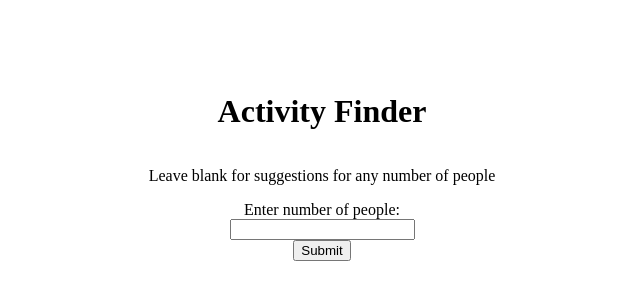
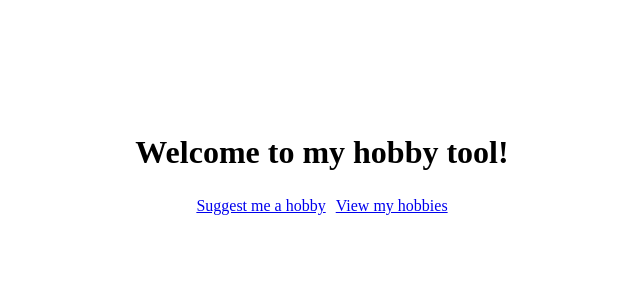
Before and after one commit to viclok/hobby-app, a SvelteKit app in the folder hobby-app/: page / in a window 1280 px wide. Shown: the part 242-542 px from the top of the page, without its empty margins (318-958 px from the left). Built offline with nearby package versions, Linux system fonts and the light colour scheme.

Commit message:
implemented adding hobbies to database

```diff
--- a/hobby-app/package.json
+++ b/hobby-app/package.json
@@ -32,5 +32,8 @@
 		"vite": "^4.4.2",
 		"vitest": "^0.32.2"
 	},
-	"type": "module"
+	"type": "module",
+	"dependencies": {
+		"pocketbase": "^0.19.0"
+	}
 }
--- a/hobby-app/src/routes/+page.svelte
+++ b/hobby-app/src/routes/+page.svelte
@@ -1,76 +1,30 @@
-<script>
-    // @ts-nocheck
+<script lang="ts">
+</script>
 
-        let numPeople = ""
-        let apiResult = ""
+<div class="home-page">
+	<h1>Welcome to my hobby tool!</h1>
+	<div class="mode-buttons">
+		<a href="/suggestor">Suggest me a hobby</a>
+		<a href="/visualiser">View my hobbies</a>
+	</div>
+</div>
 
-        const fetchData = async () => {
-            try {
+<style>
+	.home-page {
+		display: flex;
+		flex-direction: column;
+		justify-content: center;
+		align-items: center;
+		height: 100vh;
+	}
 
-                let numPeopleQuery = parseInt(numPeople)
-                let apiEndpoint = "https://www.boredapi.com/api/activity"
-                let response
-                let data
-                if(!isNaN(numPeopleQuery)) {
-                    if (numPeopleQuery >= 1 && numPeopleQuery <= 4) {
-                        response = await fetch(apiEndpoint + "?participants=" + numPeople)
-                        data = await response.json()
-                        apiResult = data
-                        // numPeople = ""
-                        return
-                    } else {
-                        alert("Please enter a number from 1-4")
-                        numPeople = ""
-                        return
-                    }
+	.mode-buttons {
+		display: flex;
+		flex-direction: row;
+	}
 
-
-                } else {
-                    if (numPeople == "") {
-                            response = await fetch(apiEndpoint)
-                            data = await response.json()
-                            apiResult = data
-                            return
-                        }
-                    alert("Please enter a number from 1-4")
-                    numPeople = ""
-                    return
-                }
-
-            } catch (error) {
-                console.error("Error fetching data", error)
-            }
-        }
-    </script>
-
-    <main>
-        <h1>Activity Finder</h1>
-
-        <p>Leave blank for suggestions for any number of people</p>
-        <label for="numPeopleInput">Enter number of people:</label>
-        <input type="text" id="numPeopleInput" bind:value={numPeople}/>
-
-        <button on:click={fetchData}>Submit</button>
-
-        {#if apiResult}
-            <div>
-                <p>You should try to {apiResult.activity.toLowerCase()}!</p>
-
-                {#if apiResult.participants == 1}
-                    <p>It can be done  alone.</p>
-                {:else}
-                    <p>It requires {apiResult.participants} participants.</p>
-                {/if}
-            </div>
-        {/if}
-    </main>
-
-    <style>
-        main {
-            display:flex;
-            flex-direction: column;
-            justify-content:center;
-            align-items:center;
-            height:100vh;
-        }
-    </style>
+	a {
+		margin: 5px;
+		border-style: 1px;
+	}
+</style>
--- a/hobby-app/svelte.config.js
+++ b/hobby-app/svelte.config.js
@@ -8,6 +8,9 @@ const config = {
 	preprocess: vitePreprocess(),
 
 	kit: {
+		env: {
+			dir:'./'
+		},
 		// adapter-auto only supports some environments, see https://kit.svelte.dev/docs/adapter-auto for a list.
 		// If your environment is not supported or you settled on a specific environment, switch out the adapter.
 		// See https://kit.svelte.dev/docs/adapters for more information about adapters.
```
Also changed, not shown: hobby-app/src/routes/suggestor/+page.svelte (added, +73 -0 lines), hobby-app/src/routes/visualiser/+page.server.ts (added, +36 -0 lines), hobby-app/src/routes/visualiser/+page.svelte (added, +26 -0 lines), 1 other file (tests, documents, lock files or other folders).
